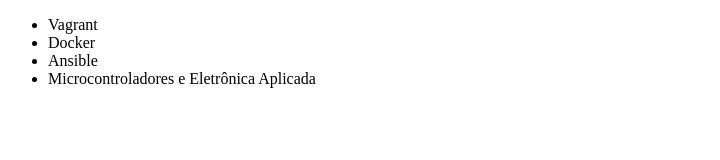
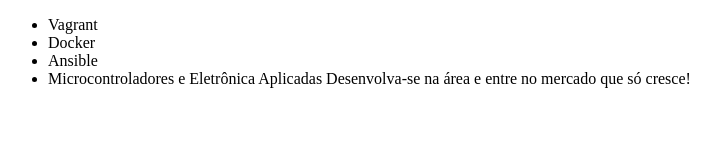
Before and after one commit to eliassbernard/treino-git, a plain HTML site: page index.html in a window 1280 px wide. Shown: the whole page, without its empty margins (0-720 px from the left). Drawn offline with Linux system fonts and the light colour scheme.

Commit message:
Atualizando novo nome do cursos

```diff
--- a/index.html
+++ b/index.html
@@ -9,7 +9,7 @@
         <li>Vagrant</li>
         <li>Docker</li>
         <li>Ansible</li>
-        <li>Microcontroladores e Eletrônica Aplicada</li>
+        <li>Microcontroladores e Eletrônica Aplicadas Desenvolva-se na área e entre no mercado que só cresce! </li>
     </ul>
 </body>
 </html>
```
Also changed, not shown: Git_Comandos.txt.
